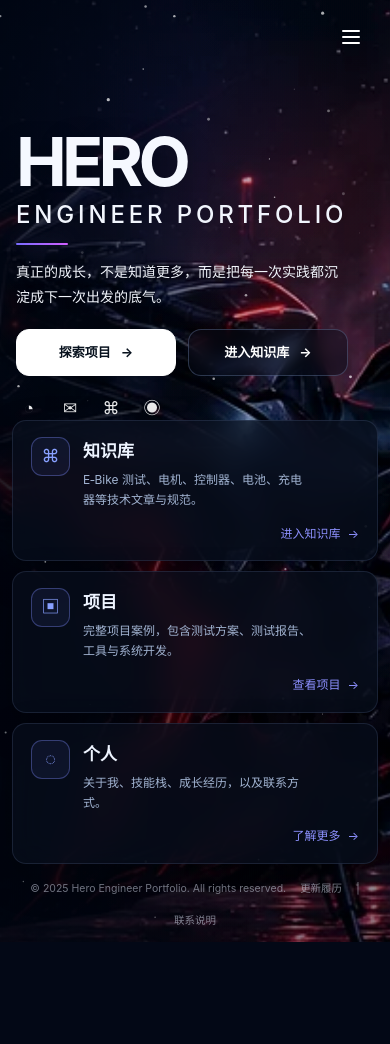
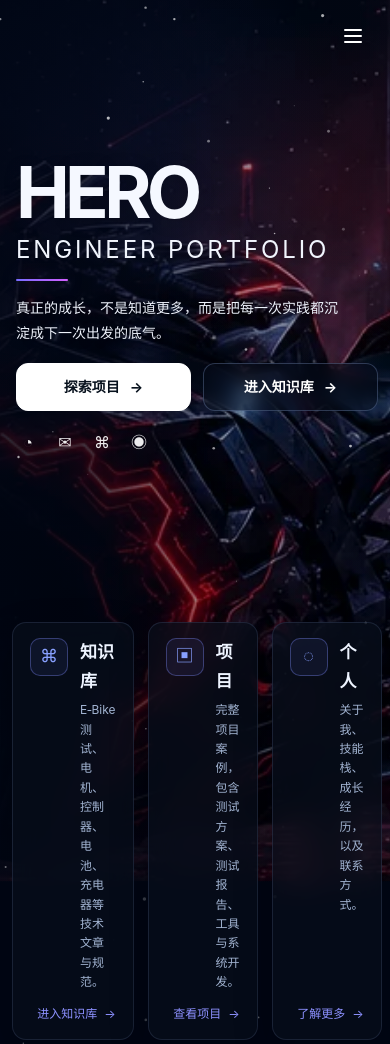
Before and after one commit to wshhj/wshhj.github.io, a plain HTML site: page index.html in a window 390 px wide. Shown: the top 1044 px of the page. Before the commit the page ends 942 px from the top, so only its background shows below. Drawn offline with Linux system fonts and the light colour scheme.

Commit message:
Add files via upload

```diff
--- a/assets/style.css
+++ b/assets/style.css
@@ -200,3 +200,62 @@ body.menu-open .mobile-overlay{opacity:1;pointer-events:auto} body.menu-open .mo
   .home-cards{gap:10px}
   .home-card{min-height:auto}
 }
+
+/* ===== V15 homepage precision layout ===== */
+.home-body .container{width:calc(100% - 84px);max-width:none;margin:0 42px}
+.home-shell{height:100vh;min-height:720px;overflow:hidden}
+.home-bg{
+  background-size:auto 116vh;
+  background-position:58% center;
+  background-repeat:no-repeat;
+  background-color:#030816;
+}
+.home-bg::after{
+  background:
+    linear-gradient(90deg,rgba(3,8,22,.84) 0%,rgba(3,8,22,.74) 24%,rgba(3,8,22,.28) 53%,rgba(3,8,22,.18) 100%),
+    linear-gradient(180deg,rgba(3,8,22,.26) 0%,rgba(3,8,22,.02) 42%,rgba(3,8,22,.42) 100%),
+    radial-gradient(circle at 18% 12%,rgba(106,96,210,.18),transparent 25%),
+    radial-gradient(circle at 84% 18%,rgba(255,42,62,.16),transparent 18%);
+}
+.home-inner{height:100vh;min-height:720px;padding:14px 0 10px}
+.home-main{grid-template-columns:1fr;min-height:0;padding:0;display:flex;align-items:center}
+.home-copy{width:min(520px,43vw);max-width:520px;padding:0 0 104px 0;margin-top:0}
+.home-copy .eyebrow{display:none}
+.home-copy h1{font-size:clamp(84px,8.4vw,138px);line-height:.84;letter-spacing:-.065em;text-shadow:0 3px 18px rgba(0,0,0,.16)}
+.home-display{font-size:clamp(22px,2.15vw,36px);font-weight:400;letter-spacing:.30em;line-height:1.05;margin-top:14px;white-space:nowrap}
+.home-accent{width:52px;height:2px;margin:17px 0 15px}
+.home-quote{max-width:430px;font-size:15px;line-height:1.75;margin-bottom:18px;color:#edf2fb}
+.home-actions{gap:12px}
+.home-actions .btn{min-width:126px;padding:11px 17px;border-radius:12px;font-size:14px}
+.home-social{gap:13px;margin-top:18px}
+.social-link{width:24px;height:24px;font-size:16px}
+.home-topbar{top:18px;right:20px}
+.home-topbar .menu-btn{width:34px;height:34px;border:none;background:transparent;padding:0}
+.menu-icon,.menu-icon::before,.menu-icon::after{width:18px;height:1.5px}
+.home-side-menu{right:10px;top:50px;width:clamp(150px,15.5vw,246px);padding:14px 12px;border-radius:14px;background:rgba(6,12,24,.80);border-color:rgba(132,155,204,.18)}
+.home-side-head{margin-bottom:9px}.home-badge{width:30px;height:30px;border-radius:8px;font-size:18px}.home-side-close{font-size:20px}
+.home-side-links{gap:5px}.home-side-links a{padding:10px 10px;border-radius:9px;font-size:13px}.menu-cta{margin-top:8px;padding:11px 10px;border-radius:11px;font-size:13px}
+.home-scroll{bottom:196px}
+.home-cards{gap:14px;padding-bottom:0;margin-top:auto;grid-template-columns:repeat(3,1fr)}
+.home-card{min-height:118px;padding:15px 17px;border-radius:14px;background:rgba(7,14,27,.72)}
+.home-card-head{gap:12px}.home-card-icon{width:38px;height:38px;border-radius:10px}.home-card h3{font-size:17px}.home-card p{font-size:12px;line-height:1.62}.home-card .card-link{font-size:12px;padding-top:2px}
+.home-footer{padding:10px 0 0;font-size:10px;gap:14px;min-height:26px}
+#heroStars{opacity:.74}
+@media (min-width:761px){body:not(.home-menu-hidden) .home-side-menu{display:block;opacity:1;pointer-events:auto;transform:none}}
+@media (max-width:1100px){
+  .home-body .container{width:calc(100% - 50px);margin:0 25px}
+  .home-copy{width:min(470px,48vw);padding-bottom:102px}
+  .home-display{letter-spacing:.22em}
+  .home-side-menu{width:178px}
+}
+@media (max-width:760px){
+  .home-body .container{width:calc(100% - 24px);margin:0 12px}
+  .home-shell,.home-inner{height:auto;min-height:100svh;overflow:visible}
+  .home-bg{background-size:auto 104svh;background-position:64% top}
+  .home-main{min-height:72svh;align-items:center}
+  .home-copy{width:100%;max-width:460px;padding:60px 0 80px}
+  .home-copy h1{font-size:72px}
+  .home-display{font-size:24px;letter-spacing:.12em}
+  .home-quote{font-size:14px;max-width:330px}
+  .home-cards{padding-bottom:6px}
+}
```
